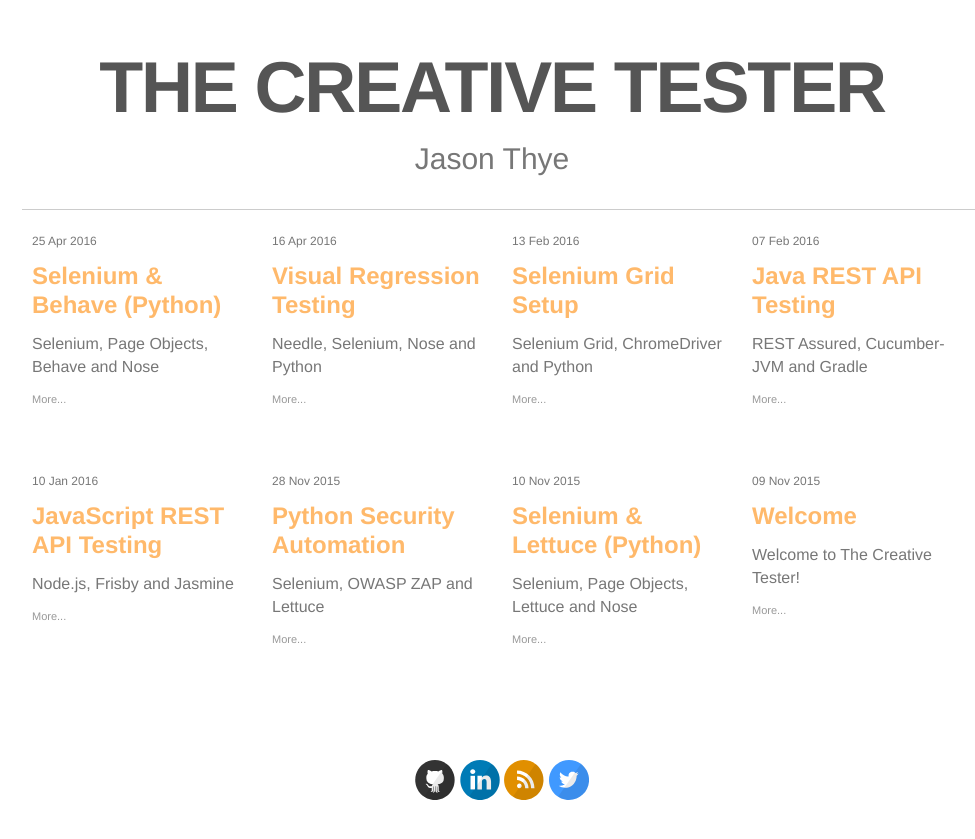
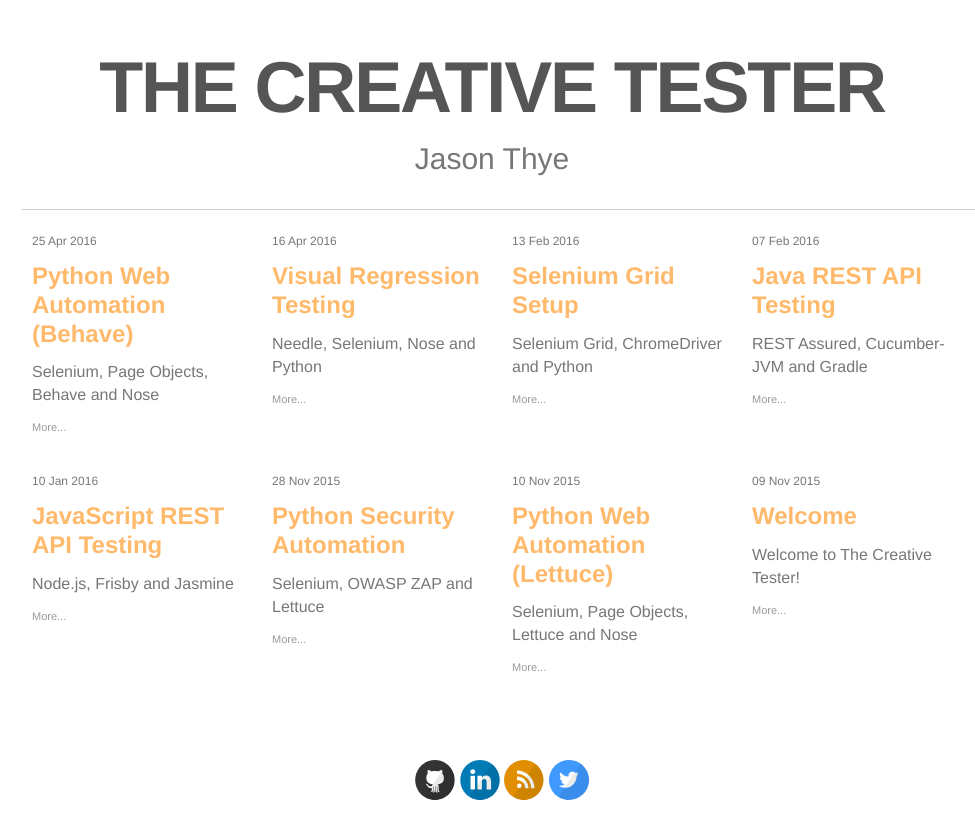
Before and after one commit to the-creative-tester/blog, a Jekyll site: the page built from index.html, in a window 1280 px wide. Shown: the top 839 px of the page, without its empty margins (138-1113 px from the left). Built offline with Jekyll 4.4.1, drawn with Linux system fonts in a browser that asks for light colours; nearby versions of some CDN libraries.

Commit message:
update blog

```diff
--- a/_posts/2015-11-10-Python-Web-Browser-Automation-Lettuce.md
+++ b/_posts/2015-11-10-Python-Web-Browser-Automation-Lettuce.md
@@ -1,6 +1,6 @@
 ---
 layout: post
-title: Selenium & Lettuce (Python)
+title: Python Web Automation (Lettuce)
 desc: Selenium, Page Objects, Lettuce and Nose
 proj-num: 02
 colour:
--- a/_posts/2016-04-25-Python-Web-Browser-Automation-Behave.md
+++ b/_posts/2016-04-25-Python-Web-Browser-Automation-Behave.md
@@ -1,6 +1,6 @@
 ---
 layout: post
-title: Selenium & Behave (Python)
+title: Python Web Automation (Behave)
 desc: Selenium, Page Objects, Behave and Nose
 proj-num: 08
 colour:
```
